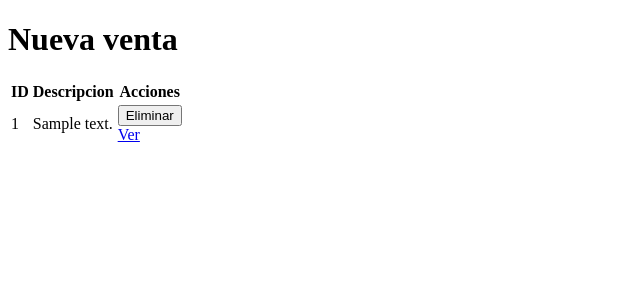
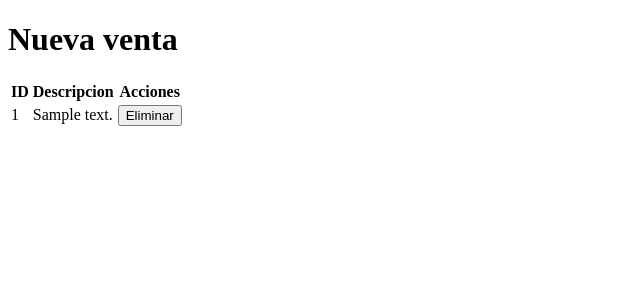
Before and after one commit to wanfra1/ABD, a PHP site: page /public/ventas/lista.php in a window 1280 px wide. Shown: the top 300 px of the page, without its empty margins (0-640 px from the left). Run offline with PHP 8.4, Linux system fonts and the light colour scheme; tables that the repository leaves empty hold one stand-in row (values such as "Sample post").

Commit message:
Eliminar ver hasta que esté implementado.

```diff
--- a/Abd/public/ventas/lista.php
+++ b/Abd/public/ventas/lista.php
@@ -27,7 +27,7 @@
                 $ventas = new Ventas();
                 $todos = $ventas->todos();
                 foreach ($todos as $todo) {
-                    echo '<tr><td>'.$todo[0].'</td><td>'.$todo[2].'</td><td><form method="post" action="eliminar.php"><input type="hidden" name="id" value="'.$todo[0].'"><input type="submit" name="eliminar" value="Eliminar"></form><a href="ver.php?id='.$todo[0].'">Ver</a></td></tr>';
+                    echo '<tr><td>'.$todo[0].'</td><td>'.$todo[2].'</td><td><form method="post" action="eliminar.php"><input type="hidden" name="id" value="'.$todo[0].'"><input type="submit" name="eliminar" value="Eliminar"></form></td></tr>';
                 }
             ?>
         </table>
```
